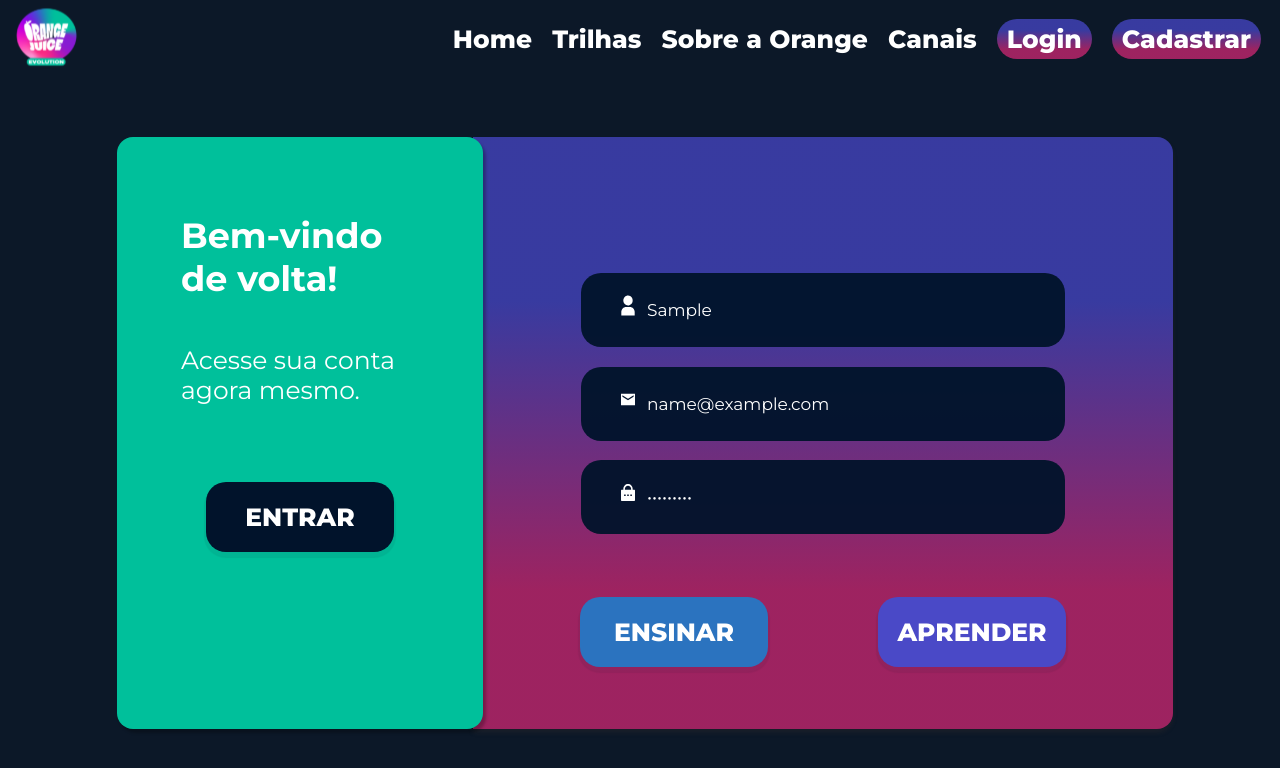
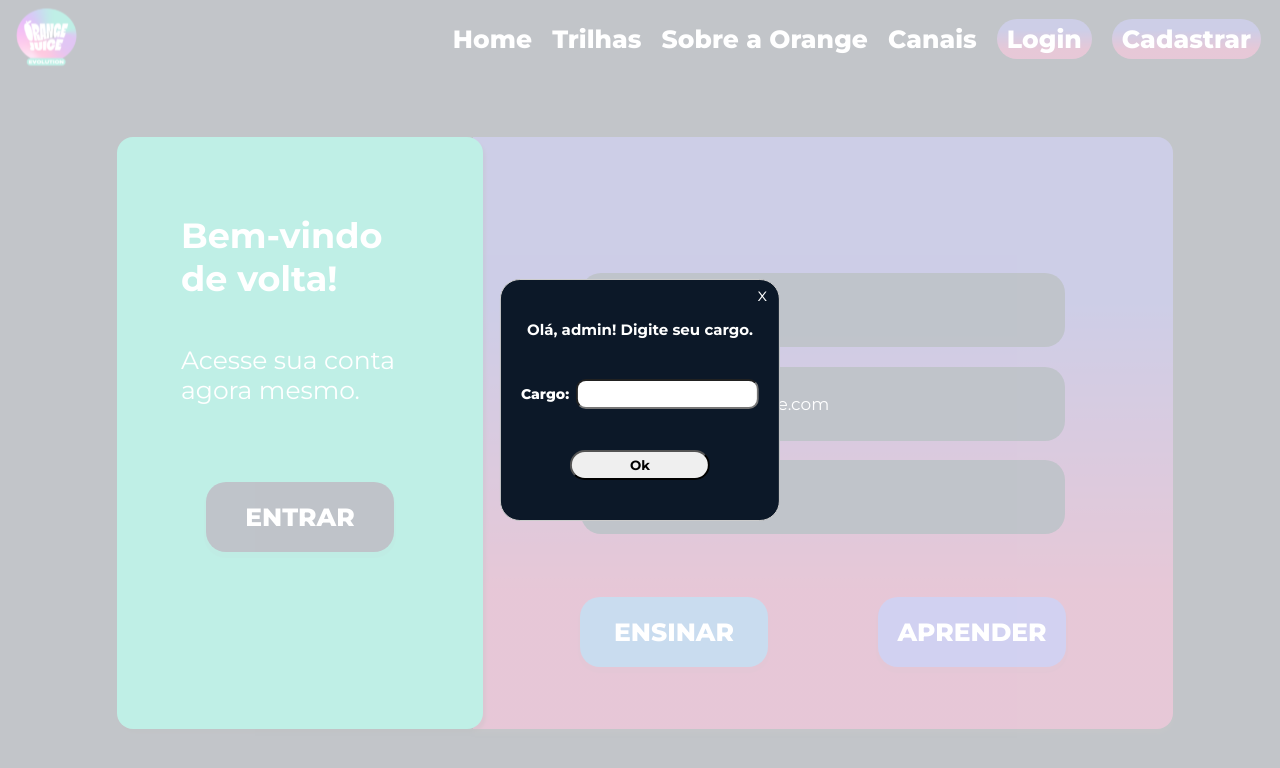
Before and after one commit to orange-squad28/orange-evolution-front, a Next.js app: page /login in a window 1280 px wide. Both pictures are taken after typing "Sample", "name@example.com", "Sample123" into the empty fields and a click on the button "ENSINAR". Shown: the top 768 px of the page. Built offline with nearby package versions, Linux system fonts and the light colour scheme; no server answers.

Commit message:
criacao de modal para inserir informação de cardo do admin

```diff
--- a/package.json
+++ b/package.json
@@ -18,6 +18,7 @@
     "react": "18.2.0",
     "react-dom": "18.2.0",
     "react-hook-form": "^7.39.1",
+    "react-modal": "^3.16.1",
     "react-responsive-carousel": "^3.2.23",
     "styled-components": "^5.3.6",
     "webpack": "^5.74.0"
@@ -26,6 +27,7 @@
     "@babel/preset-typescript": "^7.18.6",
     "@types/node": "^18.11.0",
     "@types/react": "^18.0.21",
+    "@types/react-modal": "^3.13.1",
     "@types/styled-components": "^5.1.26",
     "babel-plugin-styled-components": "^2.0.7",
     "eslint": "8.25.0",
--- a/src/components/Botao-grande/index.tsx
+++ b/src/components/Botao-grande/index.tsx
@@ -1,15 +1,19 @@
+import { MouseEventHandler } from 'react'
 import style from './Botao-grande.module.css'
 
 interface BotaoGrandeProps {
   texto: string
   cor: string
   id?: string
+  tipo: 'button' | 'submit' | 'reset' | undefined
+  onclick?: MouseEventHandler
 }
 
-function BotaoGrande({ texto, cor, id }: BotaoGrandeProps) {
+function BotaoGrande({ texto, cor, id, tipo, onclick }: BotaoGrandeProps) {
   return (
     <button
-      type="submit"
+      onClick={onclick}
+      type={tipo}
       id={id}
       className={style.botao_grande}
       style={{ background: cor }}
--- a/src/pages/login/Login.module.css
+++ b/src/pages/login/Login.module.css
@@ -74,6 +74,50 @@
   margin-left: 2.6rem;
 }
 
+/* CSS Modal */
+
+.modal_container {
+  min-height: 200px;
+  display: flex;
+  flex-direction: column;
+  justify-content: space-around;
+  align-items: center;
+}
+
+.modal_titulo {
+  color: #ffff;
+}
+
+.cargo_texto {
+  margin-right: 0.7rem;
+  font-weight: 800;
+  font-size: 1.4rem;
+  color: #ffff;
+}
+
+.input {
+  border-radius: 10px;
+  padding: 0.5rem;
+}
+
+.fechar {
+  position: absolute;
+
+  right: 1.2rem;
+  top: 0.4rem;
+  text-align: center;
+  color: #fff;
+  font-size: 1.8rem;
+  text-decoration: none;
+}
+
+.botao {
+  border-radius: 20px;
+  padding: 0.5rem;
+  width: 14rem;
+  font-weight: bold;
+}
+
 /* Responsivo */
 
 @media (max-width: 768px) {
--- a/src/pages/login/index.tsx
+++ b/src/pages/login/index.tsx
@@ -3,49 +3,86 @@ import Cabecalho from 'src/components/Cabecalho'
 import Input from 'src/components/Input'
 import style from './Login.module.css'
 import { useForm, SubmitHandler } from 'react-hook-form'
-import { useEffect, useRef } from 'react'
+import { useEffect, useRef, useState } from 'react'
 import axios from 'axios'
 import api from 'src/services/api'
+import Modal from 'react-modal'
+import ModalCadastroAdmin from 'src/components/Modal-cadastro-admin'
 
+Modal.setAppElement('#__next')
 type Inputs = {
   nome: string
   email: string
   senha: string
 }
 
+const customStyles = {
+  content: {
+    top: '50%',
+    left: '50%',
+    right: 'auto',
+    bottom: 'auto',
+    marginRight: '-50%',
+    transform: 'translate(-50%, -50%)',
+    backgroundColor: '#0c1828',
+    borderRadius: '20px',
+  },
+}
+
 export default function Login() {
+  const [modalIsOpen, setIsOpen] = useState(false)
+  const [dadosInputs, setDadosInputs] = useState({})
+  const [cargoInput, setCargoInput] = useState('')
+
+  function openModal() {
+    setIsOpen(true)
+  }
+
+  function closeModal() {
+    setIsOpen(false)
+  }
+
+  function finalizacaoCadastroAdmin() {
+    const todosOsDados = {
+      ...dadosInputs,
+      cargo: cargoInput,
+    }
+
+    api({
+      method: 'post',
+      url: '/admins',
+      data: todosOsDados,
+    })
+      .then((response) => closeModal())
+      .catch((error) => console.error(error))
+  }
+
+  function preencherCargo(e) {
+    setCargoInput(e.target.value)
+  }
+
   const {
     register,
     handleSubmit,
     watch,
     formState: { errors },
   } = useForm<Inputs>({})
+
   const onSubmit: SubmitHandler<Inputs> = (valorInputs, evento) => {
-    // api({ url: '/alunos' }).then(({ data }) => console.log(data))
-    // api({
-    //   method: 'post',
-    //   url: '/alunos',
-    //   data: valorInputs,
-    // })
-    //   .then((response) => console.log(response))
-    //   .catch((error) => console.error(error))
-    console.log(evento)
+    const botaoId = evento?.nativeEvent?.submitter?.id
 
-    const reqBody = {
-      method: 'post',
-      url: '',
-      data: valorInputs,
+    if (botaoId === 'admin') {
+      setDadosInputs(valorInputs)
+      openModal()
+    } else {
+      api({
+        method: 'post',
+        url: '/alunos',
+        data: valorInputs,
+      })
+        .then((response) => console.log(response))
+        .catch((error) => console.error(error))
     }
-
-    const botaoId = evento?.nativeEvent?.submitter?.id
-    if (botaoId === 'admin') {
-      reqBody.url = '/admins'
-    } else {
-      reqBody.url = '/alunos'
-    }
-    api(reqBody)
-      .then((response) => console.log(response))
-      .catch((error) => console.error(error))
   }
 
   return (
@@ -61,7 +98,12 @@ export default function Login() {
               </p>
             </div>
 
-            <BotaoGrande texto="Entrar" cor="#01132B" id="login" />
+            <BotaoGrande
+              texto="Entrar"
+              cor="#01132B"
+              id="login"
+              tipo="button"
+            />
           </aside>
           <form onSubmit={handleSubmit(onSubmit)} className={style.form_login}>
             <h1 className={style.form_login_titulo}>
@@ -127,9 +169,53 @@ export default function Login() {
             </div>
 
             <div className={style.form_botoes}>
-              <BotaoGrande texto="Ensinar" cor="#2B73BF" id="admin" />
-              <BotaoGrande texto="Aprender" cor="#4A49C7" id="aluno" />
+              <BotaoGrande
+                texto="Ensinar"
+                cor="#2B73BF"
+                id="admin"
+                tipo="submit"
+              />
+              <BotaoGrande
+                texto="Aprender"
+                cor="#4A49C7"
+                id="aluno"
+                tipo="submit"
+              />
             </div>
+
+            <Modal
+              isOpen={modalIsOpen}
+              onRequestClose={closeModal}
+              style={customStyles}
+              contentLabel="Example Modal"
+            >
+              <div className={style.modal_container}>
+                <h2 className={style.modal_titulo}>
+                  Olá, admin! Digite seu cargo.
+                </h2>
+                <div className={style.cargo}>
+                  <label className={style.cargo_texto} htmlFor="cargo">
+                    Cargo:
+                  </label>
+                  <input
+                    className={style.input}
+                    type="text"
+                    id="cargo"
+                    onChange={preencherCargo}
+                  />
+                </div>
+                <a title="Fechar" className={style.fechar} onClick={closeModal}>
+                  x
+                </a>
+
+                <button
+                  className={style.botao}
+                  onClick={finalizacaoCadastroAdmin}
+                >
+                  Ok
+                </button>
+              </div>
+            </Modal>
           </form>
         </div>
       </div>
```
Also changed, not shown: src/components/Input/index.tsx (+0 -18 lines), 1 other file (tests, documents, lock files or other folders).
